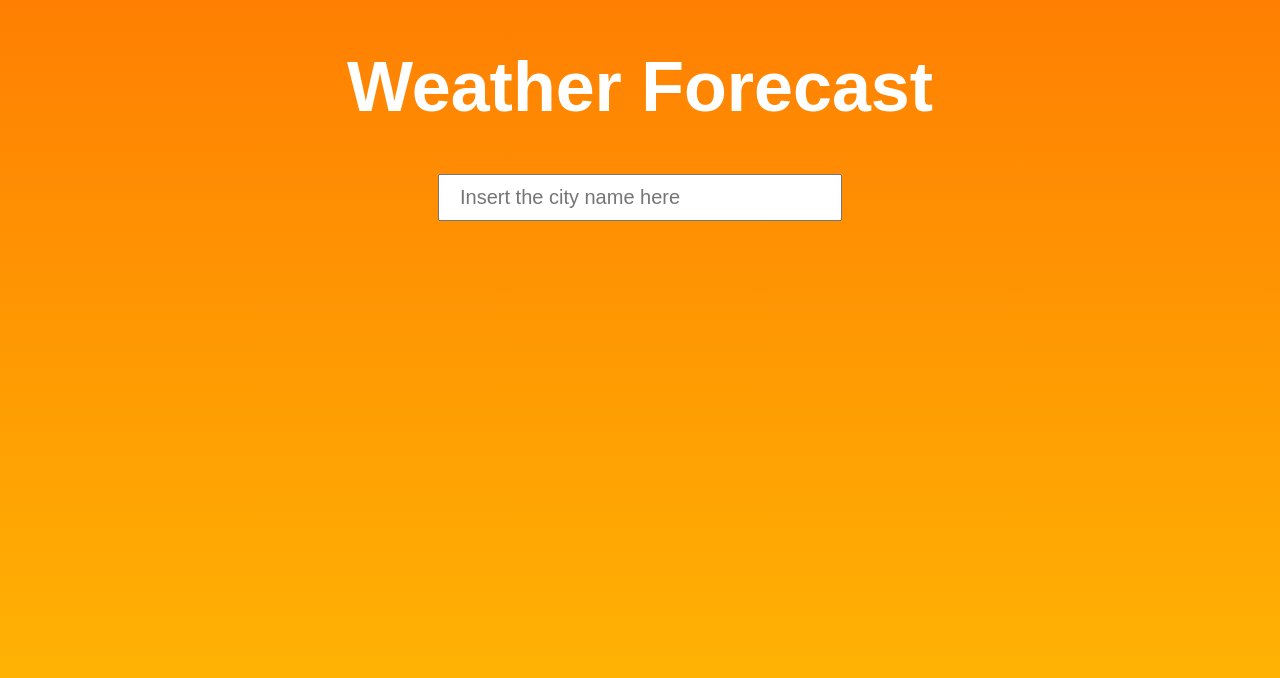
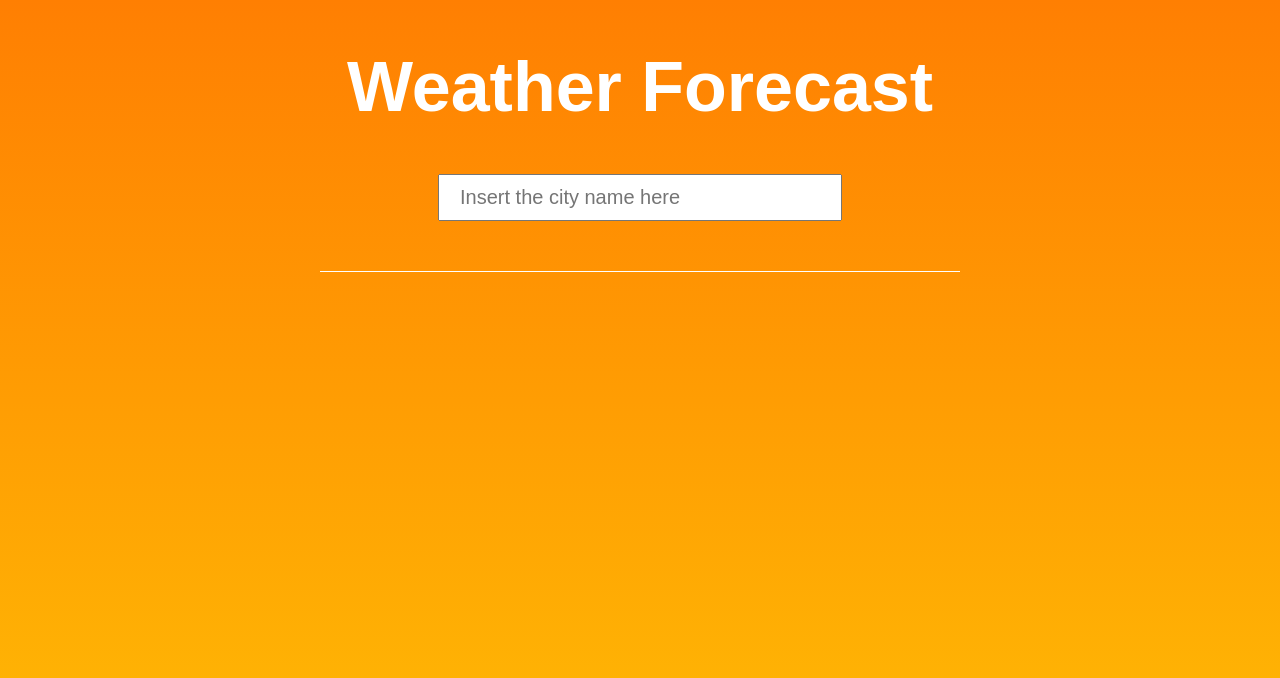
Before and after one commit to elmanoneto/weather-forecast, a React (Create React App) app: page / in a window 1280 px wide. Shown: the top 678 px of the page. Built offline with nearby package versions, Linux system fonts and the light colour scheme.

Commit message:
add divisor

```diff
--- a/src/App.tsx
+++ b/src/App.tsx
@@ -1,5 +1,5 @@
 import React, { Fragment } from 'react'
-import { createGlobalStyle } from 'styled-components'
+import styled, { createGlobalStyle } from 'styled-components'
 
 import Header from './Components/Header'
 import Search from './Components/Search'
@@ -10,6 +10,7 @@ function App() {
 		<GlobalStyle/>
 		<Header></Header>
 		<Search></Search>
+		<Divisor></Divisor>
 	  </Fragment>
   )
 }
@@ -29,4 +30,12 @@ const GlobalStyle = createGlobalStyle`
 	}
 `
 
+const Divisor = styled.hr`
+	width: 50%;
+	margin-top: 50px;
+	border: 0;
+	height: 1px;
+	background: #fff;
+`
+
 export default App;
--- a/src/Components/Search.tsx
+++ b/src/Components/Search.tsx
@@ -6,7 +6,6 @@ interface IFormProps {
 }
 
 const Search = (props: IFormProps) => {
-
     const [ search, setSearch ] = useState('')
 
     return (
```
